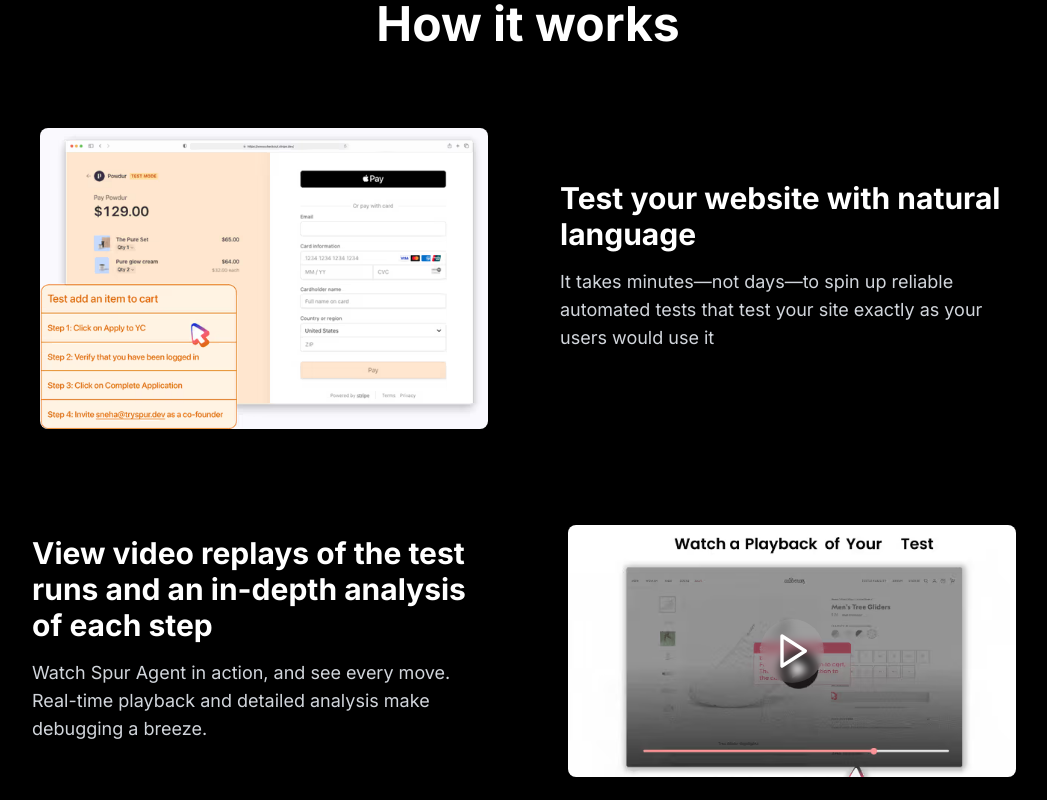
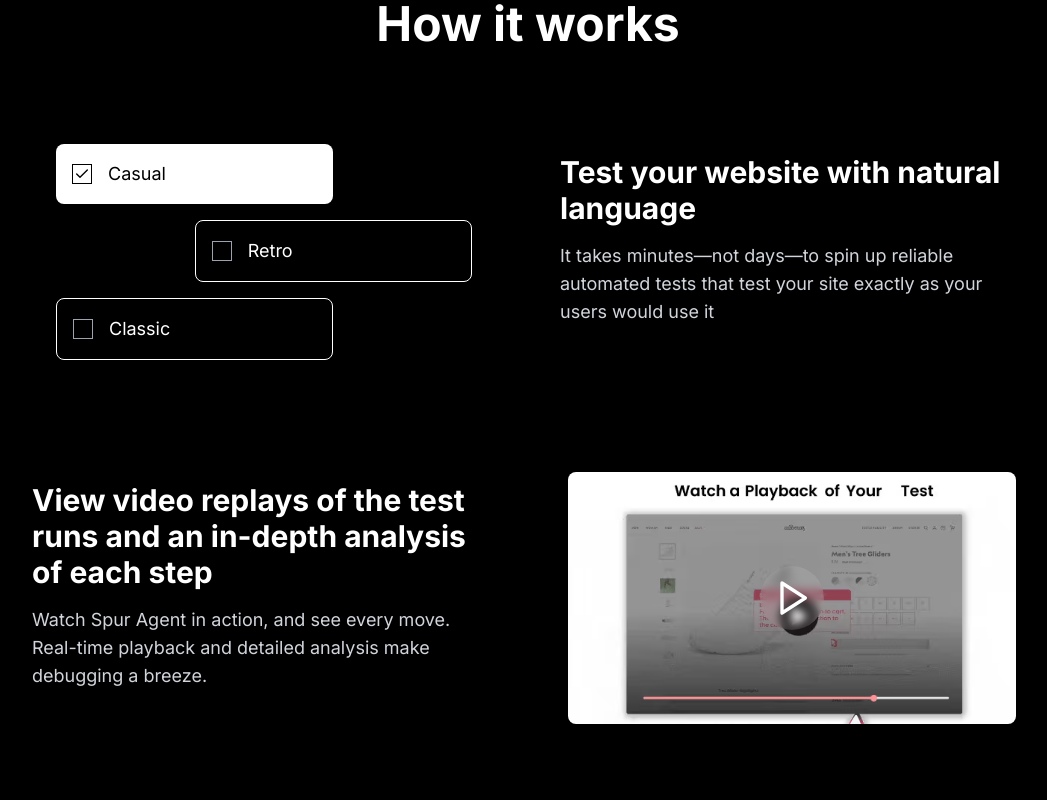
Before and after one commit to gopalkrishna2004/Outfit-landing, a Next.js app in the folder Landing_page/: page / in a window 1280 px wide. Shown: the part 780-1580 px from the top of the page, without its empty margins (112-1159 px from the left). Built offline with nearby package versions, Linux system fonts and the light colour scheme.

Commit message:
Added new component

```diff
--- /dev/null
+++ b/Landing_page/src/components/checkbox-capsules.tsx
@@ -0,0 +1,118 @@
+"use client";
+
+import { useState } from "react";
+
+export function CheckboxCapsules() {
+  const [selected, setSelected] = useState("Casual");
+
+  return (
+    <div className="bg-black py-4 w-full">
+      <div className="flex flex-col gap-2 w-full max-w-4xl mx-auto px-4">
+        {/* First row - left aligned */}
+        <div className="flex justify-start mb-2 w-full">
+          <div
+            className={`p-4 rounded-lg cursor-pointer flex items-center w-full sm:w-3/4 md:w-2/3 ${
+              selected === "Casual"
+                ? "bg-white"
+                : "bg-black border border-white"
+            }`}
+            onClick={() => setSelected("Casual")}
+          >
+            <div
+              className={`w-5 h-5 border flex items-center justify-center mr-4 ${
+                selected === "Casual"
+                  ? "border-black"
+                  : "border-gray-400"
+              }`}
+            >
+              {selected === "Casual" && (
+                <svg xmlns="http://www.w3.org/2000/svg" width="16" height="16" viewBox="0 0 24 24" fill="none" stroke="black" strokeWidth="2" strokeLinecap="round" strokeLinejoin="round">
+                  <polyline points="20 6 9 17 4 12"></polyline>
+                </svg>
+              )}
+            </div>
+            <span
+              className={`text-lg ${
+                selected === "Casual"
+                  ? "text-black"
+                  : "text-white"
+              }`}
+            >
+              Casual
+            </span>
+          </div>
+        </div>
+
+        {/* Second row - right aligned */}
+        <div className="flex justify-end mb-2 w-full">
+          <div
+            className={`p-4 rounded-lg cursor-pointer flex items-center w-full sm:w-3/4 md:w-2/3 ${
+              selected === "retro"
+                ? "bg-white"
+                : "bg-black border border-white"
+            }`}
+            onClick={() => setSelected("retro")}
+          >
+            <div
+              className={`w-5 h-5 border flex items-center justify-center mr-4 ${
+                selected === "retro"
+                  ? "border-black"
+                  : "border-gray-400"
+              }`}
+            >
+              {selected === "retro" && (
+                <svg xmlns="http://www.w3.org/2000/svg" width="16" height="16" viewBox="0 0 24 24" fill="none" stroke="black" strokeWidth="2" strokeLinecap="round" strokeLinejoin="round">
+                  <polyline points="20 6 9 17 4 12"></polyline>
+                </svg>
+              )}
+            </div>
+            <span
+              className={`text-lg ${
+                selected === "retro"
+                  ? "text-black"
+                  : "text-white"
+              }`}
+            >
+              Retro
+            </span>
+          </div>
+        </div>
+
+        {/* Third row - left aligned */}
+        <div className="flex justify-start w-full">
+          <div
+            className={`p-4 rounded-lg cursor-pointer flex items-center w-full sm:w-3/4 md:w-2/3 ${
+              selected === "classic"
+                ? "bg-white"
+                : "bg-black border border-white"
+            }`}
+            onClick={() => setSelected("classic")}
+          >
+            <div
+              className={`w-5 h-5 border flex items-center justify-center mr-4 ${
+                selected === "classic"
+                  ? "border-black"
+                  : "border-gray-400"
+              }`}
+            >
+              {selected === "classic" && (
+                <svg xmlns="http://www.w3.org/2000/svg" width="16" height="16" viewBox="0 0 24 24" fill="none" stroke="black" strokeWidth="2" strokeLinecap="round" strokeLinejoin="round">
+                  <polyline points="20 6 9 17 4 12"></polyline>
+                </svg>
+              )}
+            </div>
+            <span
+              className={`text-lg ${
+                selected === "classic"
+                  ? "text-black"
+                  : "text-white"
+              }`}
+            >
+              Classic
+            </span>
+          </div>
+        </div>
+      </div>
+    </div>
+  );
+}
--- a/Landing_page/src/components/hiw.tsx
+++ b/Landing_page/src/components/hiw.tsx
@@ -5,6 +5,7 @@ import { Play } from "lucide-react";
 import Image1 from "@/assets/image-woq47pHL0WFXZue4AlIbAoW3sq9QMk.avif";
 import Image2 from "@/assets/image-Kt24o5h91Een5clVL75R67Rf2ZYMOF.avif";
 import Image3 from "@/assets/image-GfIXENKgBjxuUzSPuHdkB6tsKqHSQK.avif";
+import { CheckboxCapsules } from "@/components/checkbox-capsules";
 
 export function HowItWorks() {
     return (
@@ -16,14 +17,7 @@ export function HowItWorks() {
                 <div className="flex flex-col md:flex-row gap-16 mb-24 items-center">
                     <div className="w-full md:w-1/2">
                         <div className="relative max-w-md mx-auto">
-                            <Image
-                                src={Image1}
-                                alt="Test checkout process"
-                                width={500}
-                                height={350}
-                                className="rounded-lg shadow-lg"
-                                priority
-                            />
+                            <CheckboxCapsules />
                         </div>
                     </div>
                     <div className="w-full md:w-1/2">
```
